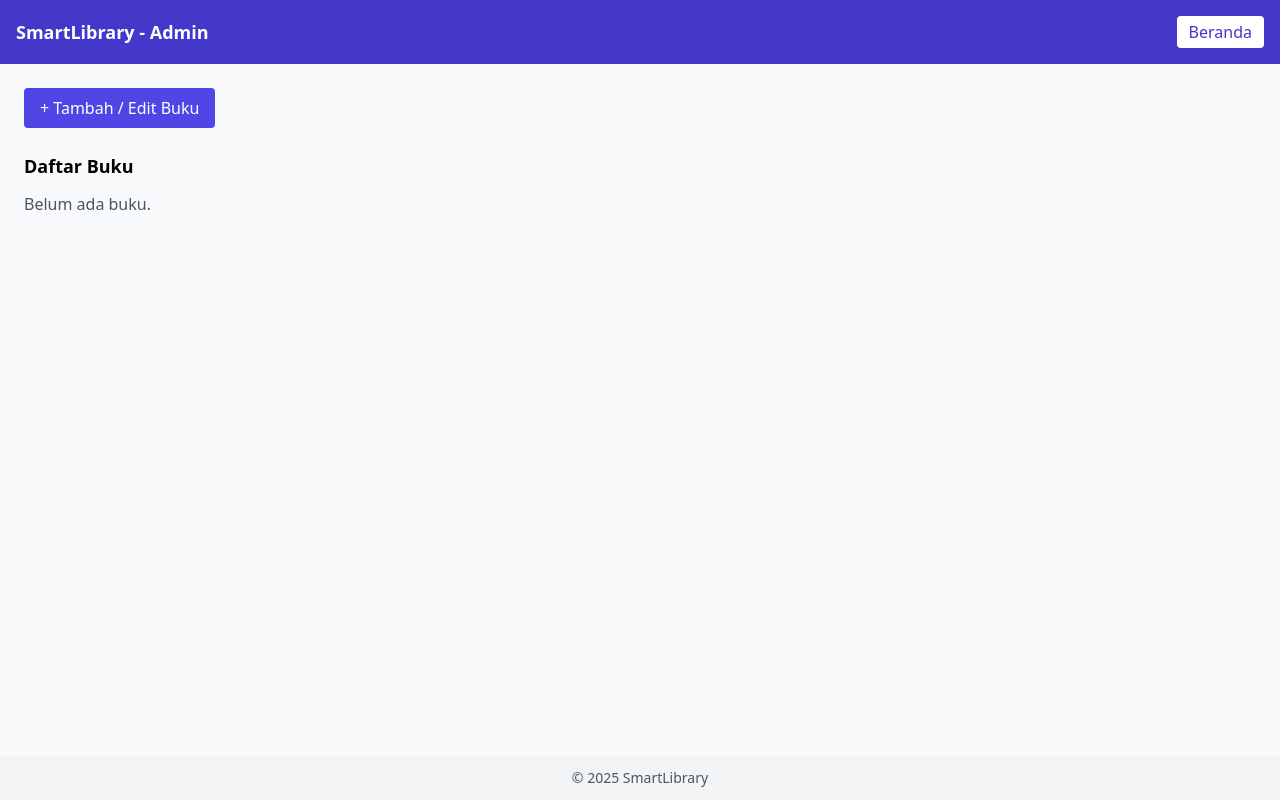
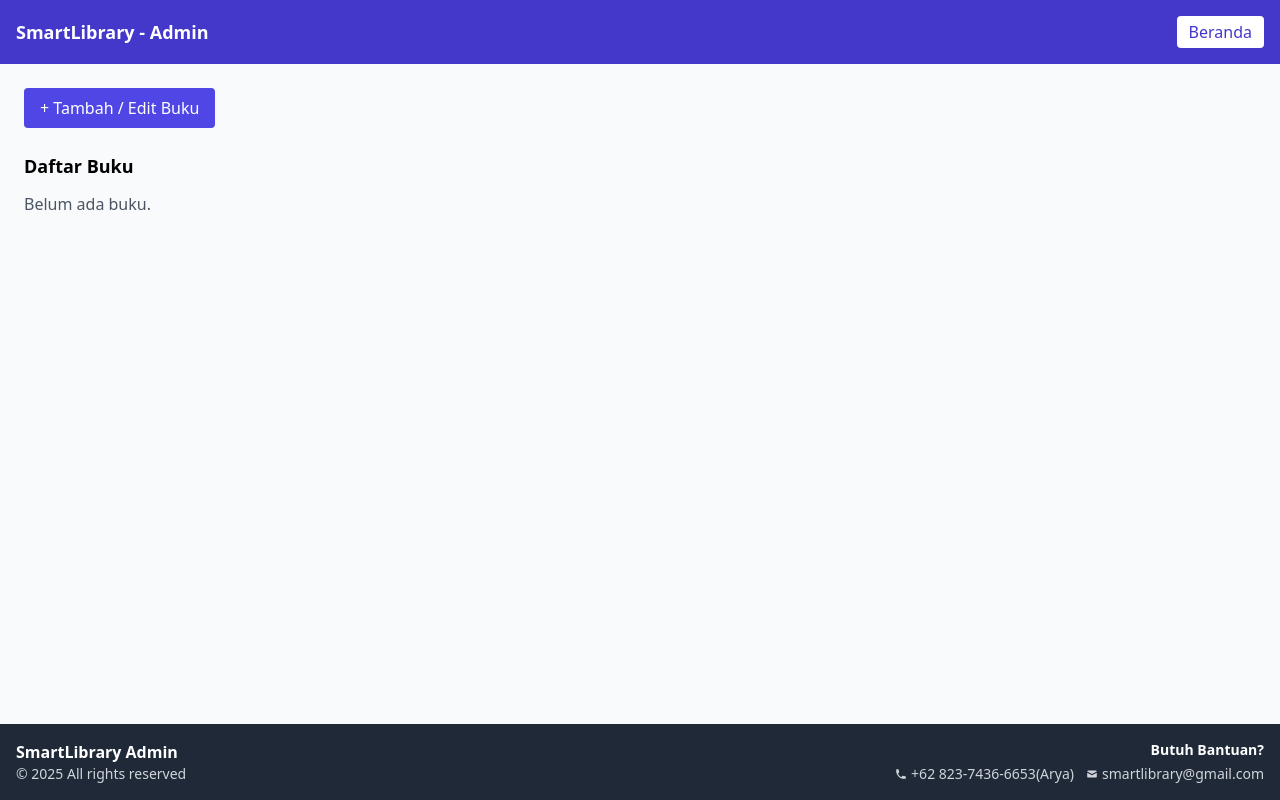
Before and after one commit to Johannes-Pandiangan/Weird_guys, a plain HTML site: page admin/home.html in a window 1280 px wide. Drawn offline with nearby package versions, Linux system fonts and the light colour scheme.

Commit message:
Update home.html
Add footer for help contact

```diff
--- a/admin/home.html
+++ b/admin/home.html
@@ -57,6 +57,35 @@
     </section>
   </main>
 
-  <footer class="bg-gray-100 text-center p-3 text-sm text-gray-600">© 2025 SmartLibrary</footer>
+  <footer class="bg-gray-800 text-white py-4 mt-auto">
+    <div class="container mx-auto px-4">
+      <div class="flex flex-col md:flex-row justify-between items-center">
+        <!-- Brand -->
+        <div class="mb-3 md:mb-0 text-center md:text-left">
+          <p class="font-semibold">SmartLibrary Admin</p>
+          <p class="text-gray-300 text-sm">&copy; 2025 All rights reserved</p>
+        </div>
+
+        <div class="text-center md:text-right">
+          <p class="font-semibold text-sm mb-1">Butuh Bantuan?</p>
+          <div class="flex flex-col sm:flex-row gap-3 text-sm text-gray-300">
+            <div class="flex items-center justify-center">
+              <svg class="w-3 h-3 mr-1" fill="currentColor" viewBox="0 0 20 20">
+                <path d="M2 3a1 1 0 011-1h2.153a1 1 0 01.986.836l.74 4.435a1 1 0 01-.54 1.06l-1.548.773a11.037 11.037 0 006.105 6.105l.774-1.548a1 1 0 011.059-.54l4.435.74a1 1 0 01.836.986V17a1 1 0 01-1 1h-2C7.82 18 2 12.18 2 5V3z"/>
+              </svg>
+              <span>+62 823-7436-6653(Arya)</span>
+            </div>
+            <div class="flex items-center justify-center">
+              <svg class="w-3 h-3 mr-1" fill="currentColor" viewBox="0 0 20 20">
+                <path d="M2.003 5.884L10 9.882l7.997-3.998A2 2 0 0016 4H4a2 2 0 00-1.997 1.884z"/>
+                <path d="M18 8.118l-8 4-8-4V14a2 2 0 002 2h12a2 2 0 002-2V8.118z"/>
+              </svg>
+              <span>smartlibrary@gmail.com</span>
+            </div>
+          </div>
+        </div>
+      </div>
+    </div>
+  </footer>
 </body>
 </html>
```
